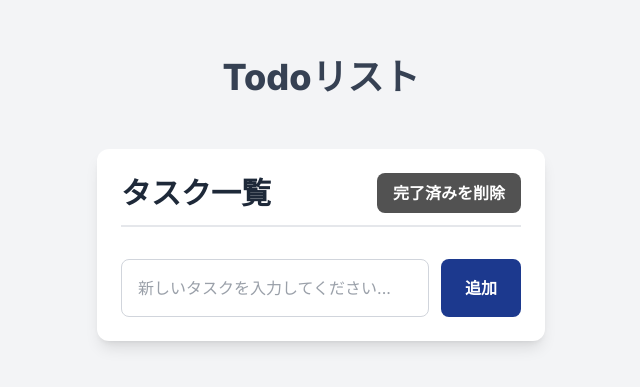
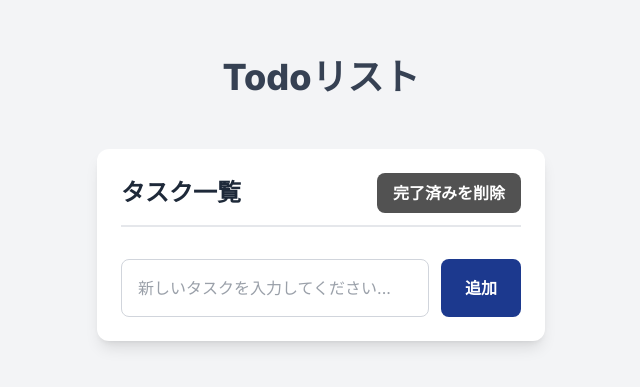
Before and after one commit to kometoume/my-portfolio, a Next.js app: page /todos in a window 1280 px wide. Shown: the part 201-588 px from the top of the page, without its empty margins (319-959 px from the left). Built offline with nearby package versions, Linux system fonts and the light colour scheme.

Commit message:
Todoリスト追加03

```diff
--- a/src/components/TodoApp.tsx
+++ b/src/components/TodoApp.tsx
@@ -67,7 +67,7 @@ const TodoApp: React.FC = () => {
 
   return (
     <div className="container mx-auto p-6 max-w-md bg-white rounded-xl shadow-lg mt-8">
-      <h1 className="text-3xl font-extrabold border-b-2 border-gray-200 pb-3 mb-6 flex justify-between items-center text-gray-800">
+      <h1 className="text-2xl font-extrabold border-b-2 border-gray-200 pb-3 mb-6 flex justify-between items-center text-gray-800">
         タスク一覧
         <button
           onClick={purgeCompletedTodos}
```
Also changed, not shown: public/images/project-e-thumbnail.png (added).
